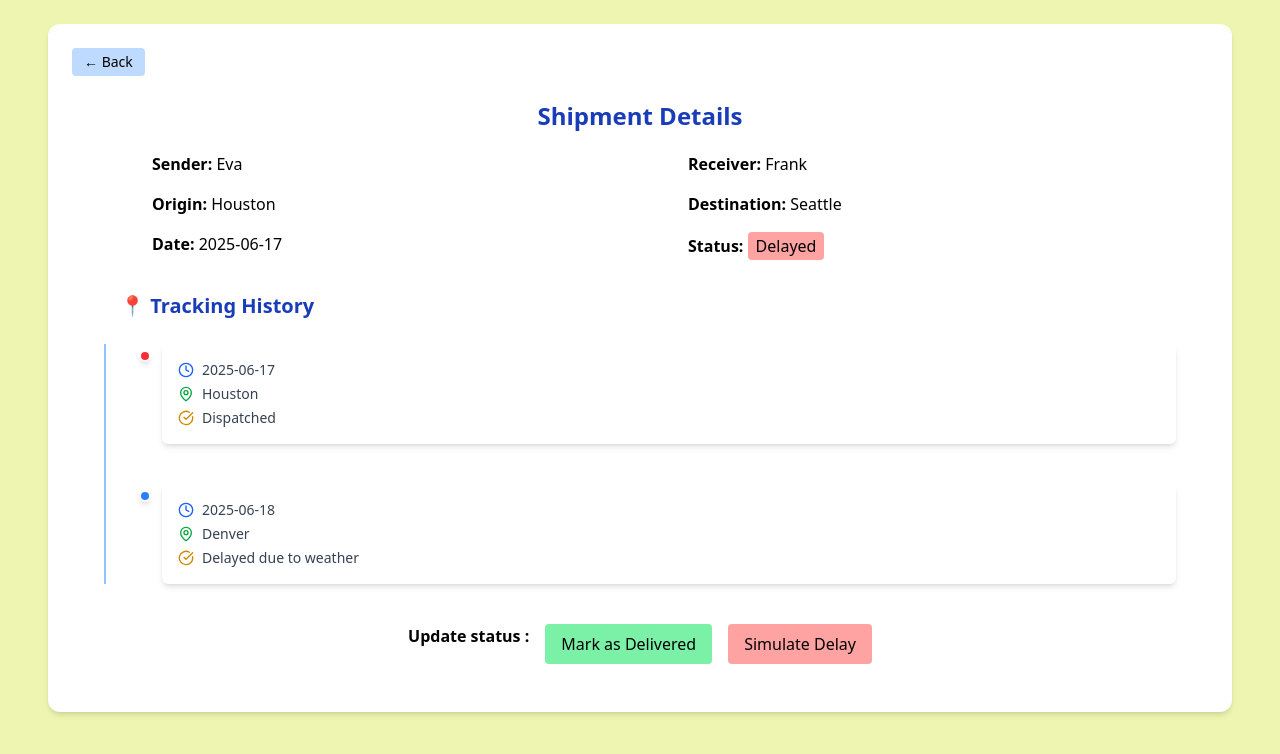
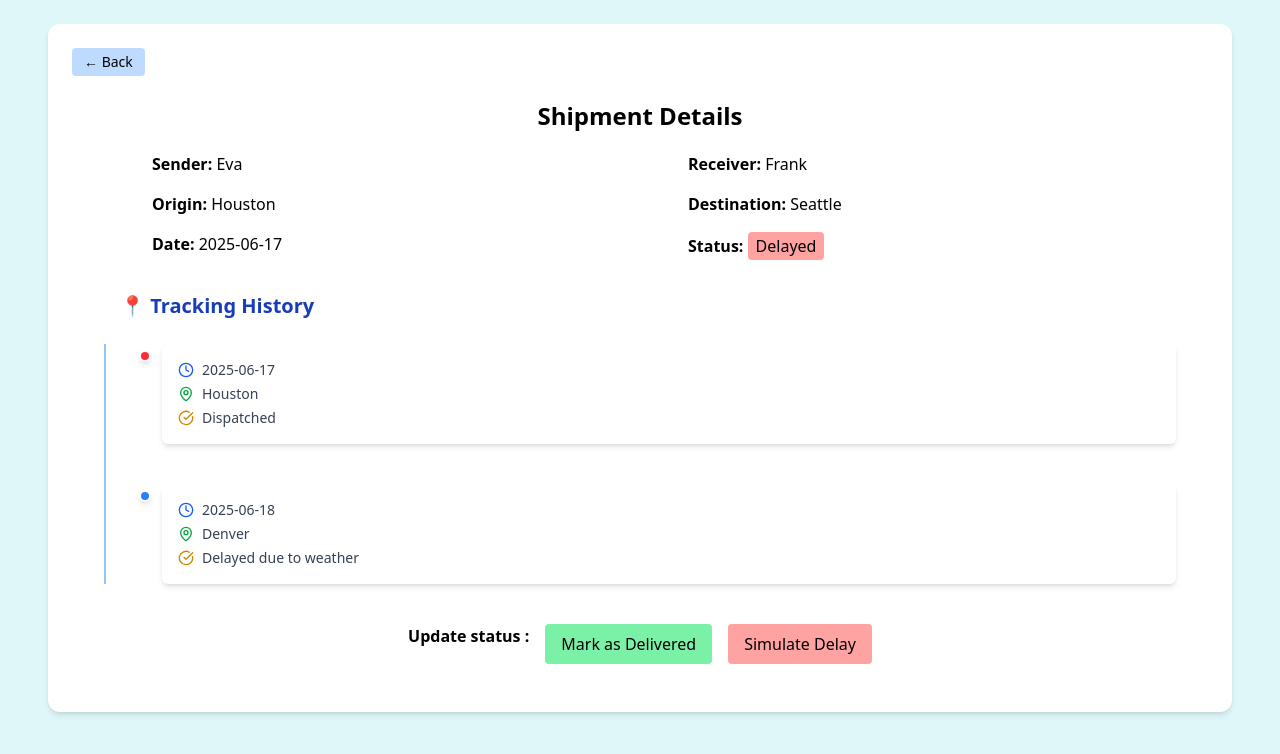
Before and after one commit to SalnaMohanan/shippingmanagment, a Next.js app: page /shipment/SHIP11223 in a window 1280 px wide. Shown: the top 754 px of the page. Built offline with nearby package versions, Linux system fonts and the light colour scheme.

Commit message:
version1

```diff
--- a/src/app/shipment/[id]/page.jsx
+++ b/src/app/shipment/[id]/page.jsx
@@ -19,7 +19,7 @@ export default function ShipmentDetail() {
   }
 
   return (
-    <div className="min-h-screen bg-[#eef5b0] px-4 sm:px-12 py-6 w-full">
+    <div className="min-h-screen bg-[#e0f7fa] px-4 sm:px-12 py-6 w-full">
       <div className="w-full bg-white shadow-md rounded-xl p-6">
         {/* Back Button */}
         <div className="flex gap-2">
--- a/src/components/ShippingDetails.jsx
+++ b/src/components/ShippingDetails.jsx
@@ -4,7 +4,7 @@ export default function ShipmentDetails({ shipment }) {
 
   return (
     <>
-      <h2 className="text-2xl font-semibold text-blue-800 mb-4 mt-6 text-center">
+      <h2 className="text-2xl font-semibold text-black-800 mb-4 mt-6 text-center">
         <strong> Shipment Details</strong>
       </h2>
       <div className="grid grid-cols-1 sm:grid-cols-2 gap-4 text-m mb-8 mt-5 pl-20">
--- a/src/style/globals.css
+++ b/src/style/globals.css
@@ -7,5 +7,4 @@
 
 
 body {
-  @apply min-h-screen bg-[#eef5b0];
-}
+  @apply min-h-screen bg-[#e0f7fa];}
```
